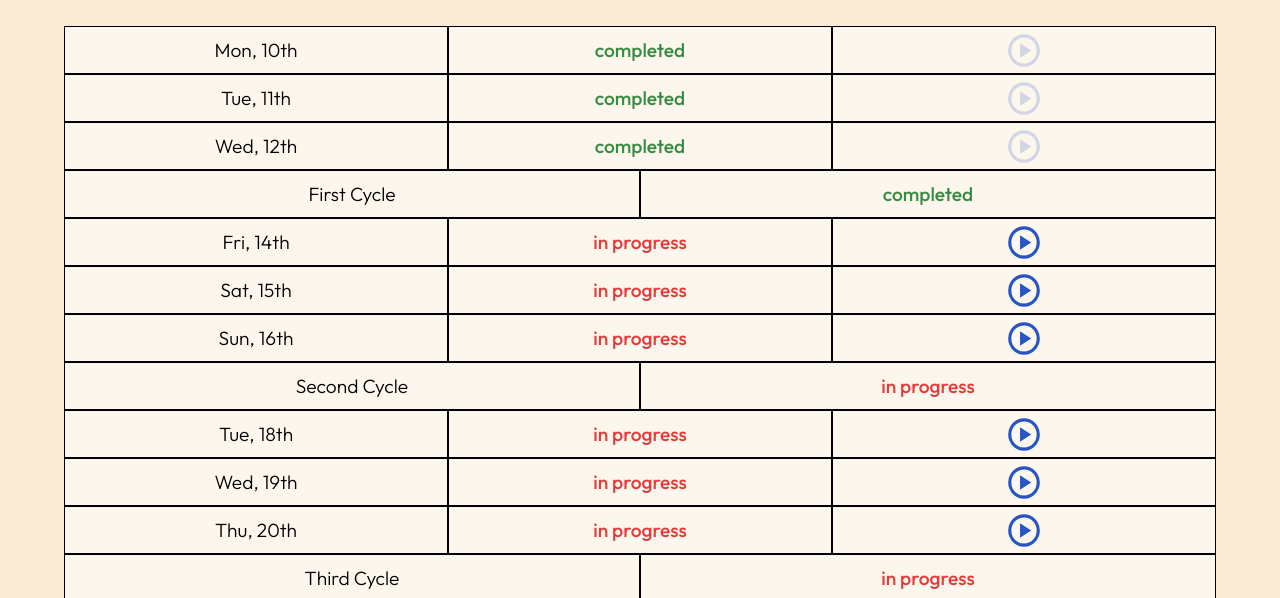
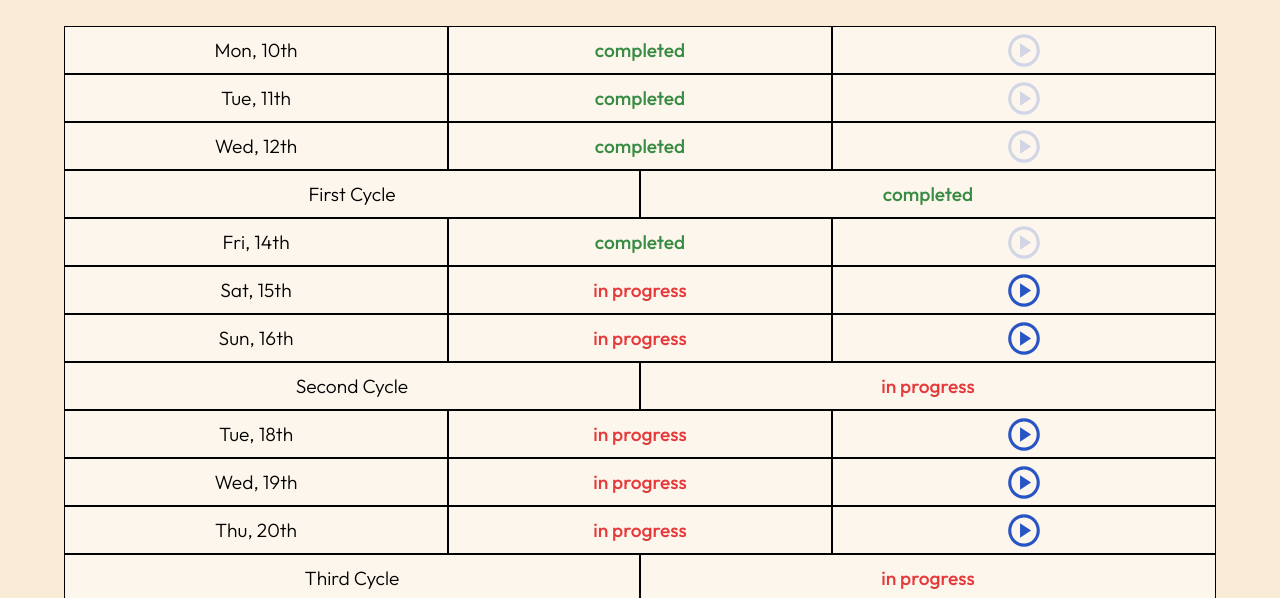
Before and after one commit to NikoDMSofia/DS10, a plain HTML site: page HTML/YourProgram.html in a window 1280 px wide. Shown: the part 142-740 px from the top of the page. Drawn offline with Linux system fonts and the light colour scheme; a web font is replaced by a local one.

Commit message:
Add files via upload

```diff
--- a/HTML/YourProgram.html
+++ b/HTML/YourProgram.html
@@ -88,9 +88,10 @@
         <div class="august">
             <div class="data"><p>Fri, 14th</p></div>
             <!-- <div class="data"><p>1 cycle</p></div> -->
-            <div id="colorRed"  class="data"><p>in progress</p></div>
+            <div id="colorRed"  class="data">
+                <p style="color: rgb(55, 139, 66);">completed</p></div>
             <div class="data">
-                <a href="../HTML/Friday.html"><p><img class="playBut" src="../images/play_circle.svg" alt=""></p></a>
+                <a href="../HTML/Friday.html"><p><img id="done" class="playBut" src="../images/play_circle.svg" alt=""></p></a>
             </div>
         </div>
         <div class="august">
```
Also changed, not shown: style.css (+11 -1 lines).
